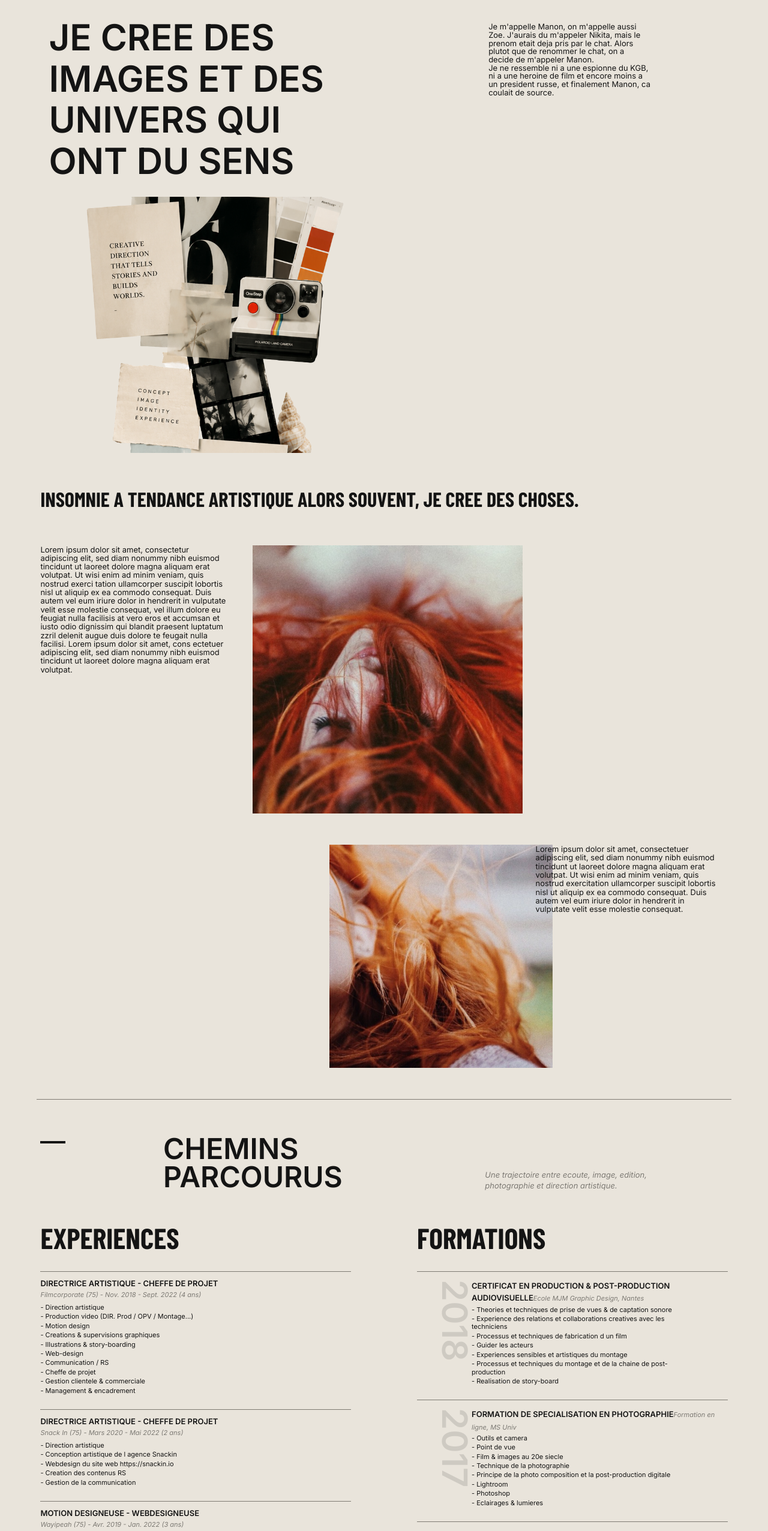
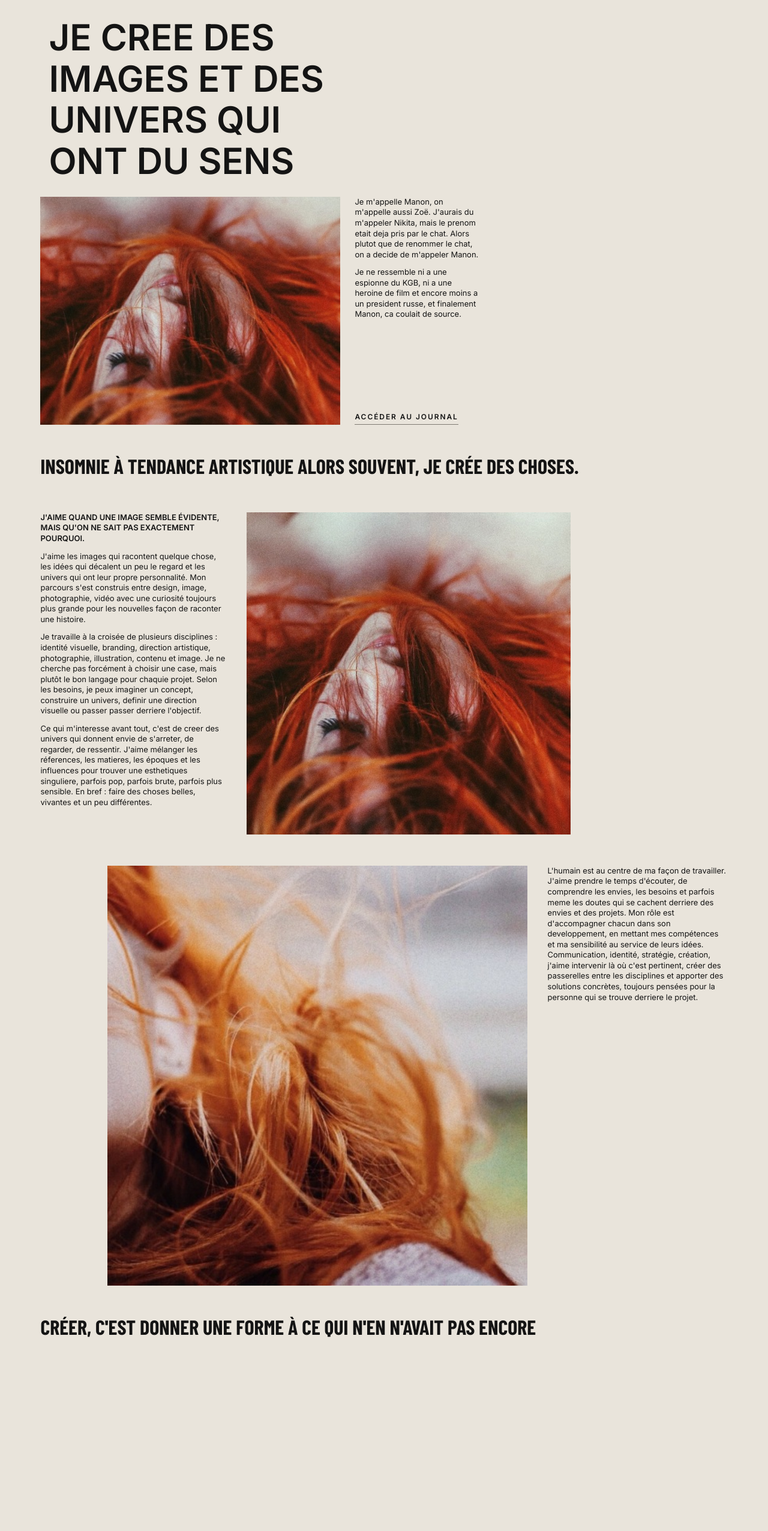
Before and after one commit to fabien-lenoble/seachildoz, a Vue app: page /#/about in a window 1280 px wide. Shown: the part 183-2735 px from the top of the page at 60% size. After the commit the page ends 2544 px from the top, so only its background shows below. Built offline with nearby package versions, Linux system fonts and the light colour scheme; a web font is replaced by a local one.

Commit message:
rework about page

```diff
--- a/src/pages/AboutPage.vue
+++ b/src/pages/AboutPage.vue
@@ -1,24 +1,33 @@
 <template>
   <div class="page-shell about-page">
     <section class="about-intro">
+      <h1>Je cree des<br />images et des<br />univers qui<br />ont du sens</h1>
+    </section>
+
+    <section class="about-section-1">
+      <div class="crop">
+        <img class="about-section-1-image" :src="clientHeroImage" alt="Portrait Manon" />
+      </div>
+      <div class="about-section-1-text-1">
         <div>
-        <h1>Je cree des<br />images et des<br />univers qui<br />ont du sens</h1>
-        <img :src="homePortrait" alt="Portrait Manon" />
-      </div>
-      <aside>
           <p>
-          Je m'appelle Manon, on m'appelle aussi Zoe. J'aurais du m'appeler Nikita, mais le prenom etait deja pris par le chat. Alors plutot que de renommer le chat, on a decide de m'appeler Manon.
+            Je m'appelle Manon, on m'appelle aussi Zoë. J'aurais du m'appeler Nikita, mais le prenom etait deja pris par le chat. Alors plutot que de renommer le chat, on a decide de m'appeler Manon.
           </p>
           <p>
             Je ne ressemble ni a une espionne du KGB, ni a une heroine de film et encore moins a un president russe, et finalement Manon, ca coulait de source.
           </p>
-      </aside>
+        </div>
+        <router-link class="journal-photo-link" to="/journal-photo">accéder au journal</router-link>
+      </div>
     </section>
 
     <section class="about-body">
-      <h2>Insomnie a tendance artistique alors souvent, je cree des choses.</h2>
+      <h2>Insomnie à tendance artistique alors souvent, je crée des choses.</h2>
       <div class="body-grid first">
-        <p>{{ longText }}</p>
+        <div>
+          <p class="bold">J'AIME QUAND UNE IMAGE SEMBLE ÉVIDENTE, MAIS QU'ON NE SAIT PAS EXACTEMENT POURQUOI.</p>
+          <p v-for="part in longText.split('\n')" :key="part">{{ part }}</p>
+        </div>
         <img
           class="about-img-1"
           :src="clientHeroImage"
@@ -33,138 +42,18 @@
         />
         <p>{{ secondText }}</p>
       </div>
-    </section>
-
-    <section class="path-section">
-      <div class="path-heading">
-        <span></span>
-        <h2>Chemins<br />parcourus</h2>
-        <p>Une trajectoire entre ecoute, image, edition, photographie et direction artistique.</p>
-      </div>
-
-      <div class="path-columns">
-        <article class="path-block">
-          <h3>Experiences</h3>
-          <div v-for="experience in experiences" :key="experience.title" class="path-item">
-            <strong>{{ experience.title }}</strong>
-            <small>{{ experience.place }}</small>
-            <ul>
-              <li v-for="mission in experience.missions" :key="mission">{{ mission }}</li>
-            </ul>
-          </div>
-        </article>
-
-        <article class="path-block formations-block">
-          <h3>Formations</h3>
-          <div v-for="formation in formations" :key="formation.year" class="path-item formation-item">
-            <span class="year-mark">{{ formation.year }}</span>
-            <div>
-              <strong>{{ formation.title }}</strong>
-              <small>{{ formation.place }}</small>
-              <ul>
-                <li v-for="skill in formation.skills" :key="skill">{{ skill }}</li>
-              </ul>
-            </div>
-          </div>
-        </article>
-      </div>
+      <h2>Créer, c'est donner une forme à ce qui n'en n'avait pas encore</h2>
     </section>
   </div>
 </template>
 
 <script setup lang="ts">
-import clientHeroImage from '../assets/images/gallery/autoportrait 9.jpeg'
-import clientHeroImage2 from '../assets/images/gallery/cheveux aux vents2.jpeg'
-import { homePortrait } from '../data/portfolio.ts'
+import clientHeroImage from '../assets/images/gallery/autoportrait 9.jpeg';
+import clientHeroImage2 from '../assets/images/gallery/cheveux aux vents2.jpeg';
 
-const longText = 'Lorem ipsum dolor sit amet, consectetur adipiscing elit, sed diam nonummy nibh euismod tincidunt ut laoreet dolore magna aliquam erat volutpat. Ut wisi enim ad minim veniam, quis nostrud exerci tation ullamcorper suscipit lobortis nisl ut aliquip ex ea commodo consequat. Duis autem vel eum iriure dolor in hendrerit in vulputate velit esse molestie consequat, vel illum dolore eu feugiat nulla facilisis at vero eros et accumsan et iusto odio dignissim qui blandit praesent luptatum zzril delenit augue duis dolore te feugait nulla facilisi. Lorem ipsum dolor sit amet, cons ectetuer adipiscing elit, sed diam nonummy nibh euismod tincidunt ut laoreet dolore magna aliquam erat volutpat.'
-const secondText = 'Lorem ipsum dolor sit amet, consectetuer adipiscing elit, sed diam nonummy nibh euismod tincidunt ut laoreet dolore magna aliquam erat volutpat. Ut wisi enim ad minim veniam, quis nostrud exercitation ullamcorper suscipit lobortis nisl ut aliquip ex ea commodo consequat. Duis autem vel eum iriure dolor in hendrerit in vulputate velit esse molestie consequat.'
+const longText = 'J\'aime les images qui racontent quelque chose, les idées qui décalent un peu le regard et les univers qui ont leur propre personnalité. Mon parcours s\'est construis entre design, image, photographie, vidéo avec une curiosité toujours plus grande pour les nouvelles façon de raconter une histoire.\nJe travaille à la croisée de plusieurs disciplines : identité visuelle, branding, direction artistique, photographie, illustration, contenu et image. Je ne cherche pas forcément à choisir une case, mais plutôt le bon langage pour chaquie projet. Selon les besoins, je peux imaginer un concept, construire un univers, definir une direction visuelle ou passer passer derriere l\'objectif.\nCe qui m\'interesse avant tout, c\'est de creer des univers qui donnent envie de s\'arreter, de regarder, de ressentir. J\'aime mélanger les réferences, les matieres, les époques et les influences pour trouver une esthetiques singuliere, parfois pop, parfois brute, parfois plus sensible. En bref : faire des choses belles, vivantes et un peu différentes.'
+const secondText = 'L\'humain est au centre de ma façon de travailler. J\'aime prendre le temps d\'écouter, de comprendre les envies, les besoins et parfois meme les doutes qui se cachent derriere des envies et des projets. Mon rôle est d\'accompagner chacun dans son developpement, en mettant mes compétences et ma sensibilité au service de leurs idées. Communication, identité, stratégie, création, j\'aime intervenir là où c\'est pertinent, créer des passerelles entre les disciplines et apporter des solutions concrètes, toujours pensées pour la personne qui se trouve derriere le projet.'
 
-const experiences = [
-  {
-    title: 'Directrice artistique - cheffe de projet',
-    place: 'Filmcorporate (75) - Nov. 2018 - Sept. 2022 (4 ans)',
-    missions: ['Direction artistique', 'Production video (DIR. Prod / OPV / Montage...)', 'Motion design', 'Creations & supervisions graphiques', 'Illustrations & story-boarding', 'Web-design', 'Communication / RS', 'Cheffe de projet', 'Gestion clientele & commerciale', 'Management & encadrement']
-  },
-  {
-    title: 'Directrice artistique - cheffe de projet',
-    place: 'Snack In (75) - Mars 2020 - Mai 2022 (2 ans)',
-    missions: ['Direction artistique', 'Conception artistique de l agence Snackin', 'Webdesign du site web https://snackin.io', 'Creation des contenus RS', 'Gestion de la communication']
-  },
-  {
-    title: 'Motion designeuse - webdesigneuse',
-    place: 'Wayipeah (75) - Avr. 2019 - Jan. 2022 (3 ans)',
-    missions: ['Direction artistique', 'Creation artistique de l agence', 'Creations & supervisions graphiques (graphisme, maquettes, motion design)', 'Illustrations & story-boarding', 'Cheffe de projet']
-  },
-  {
-    title: 'Directrice artistique - webdesigneuse',
-    place: 'Yamadoo (75) - Fev. 2019 - Decembre 2020 (2 ans)',
-    missions: ['Direction artistique de l agence', 'Creation artistique de l agence', 'Web designeuse (application mobile et site web)', 'Direction communication reseaux sociaux', 'Cheffe de projet']
-  },
-  {
-    title: 'Photographe / videaste',
-    place: 'Seachildoz (44) - Sept. 2016 - Sept. 2020 (4 ans)',
-    missions: ['Expositions & ventes de photos (projets personnels)', 'Shooting pour particuliers ou professionnels (event, concert, entreprises, particuliers...)', 'Realisations de courts-metrages (projets personnels)', 'Realisations de videos pour particuliers et entreprises']
-  },
-  {
-    title: 'Photographe / videaste',
-    place: 'ICAM (44) - Juill. - Aout 2018 (1 mois)',
-    missions: ['Tournages et shooting photo']
-  },
-  {
-    title: 'Cadreuse / chef op',
-    place: 'Sunny Prod - MUM Studio (44) - Avr. - Juil. 2018 (3 mois)',
-    missions: ['Court metrage Sunny', 'Projection festival', 'Prix de l image au festival du court metrage des jeunes a Gonesse en septembre 2018']
-  },
-  {
-    title: 'Monteuse video',
-    place: 'Micellium Production (44) - Fev. - Avr. 2018 (3 mois)',
-    missions: ['Montage videos et habillages graphiques']
-  },
-  {
-    title: 'Professeur artistique',
-    place: 'Nantes Metropoles (44) - Sept. 2016 - Aout 2017 (1 an)',
-    missions: ['Cours de dessin (8-12 ans)', 'Initiation a la photographie numerique et argentique pour les jeunes (7-11 ans)', 'Organisation d une exposition photo (7-11 ans)']
-  },
-  {
-    title: 'Graphiste / maquettiste',
-    place: 'Oxygen RP (44) - Sept. 2015 - Sept. 2016 (1 an)',
-    missions: ['Graphiste et maquettiste']
-  }
-]
-
-const formations = [
-  {
-    year: '2018',
-    title: 'Certificat en production & post-production audiovisuelle',
-    place: 'Ecole MJM Graphic Design, Nantes',
-    skills: ['Theories et techniques de prise de vues & de captation sonore', 'Experience des relations et collaborations creatives avec les techniciens', 'Processus et techniques de fabrication d un film', 'Guider les acteurs', 'Experiences sensibles et artistiques du montage', 'Processus et techniques du montage et de la chaine de post-production', 'Realisation de story-board']
-  },
-  {
-    year: '2017',
-    title: 'Formation de specialisation en photographie',
-    place: 'Formation en ligne, MS Univ',
-    skills: ['Outils et camera', 'Point de vue', 'Film & images au 20e siecle', 'Technique de la photographie', 'Principe de la photo composition et la post-production digitale', 'Lightroom', 'Photoshop', 'Eclairages & lumieres']
-  },
-  {
-    year: '2016',
-    title: 'Diplome certifie de concepteur en design graphique',
-    place: 'Ecole MJM Graphic Design, Nantes',
-    skills: ['Graphisme', 'Illustration', 'Creations / compositions graphiques', 'Retouches photographiques', 'Techniques de dessin', 'InDesign', 'Illustrator', 'Photoshop', 'Dessin', 'Photographie', 'Art digital', 'Web design']
-  },
-  {
-    year: '2015',
-    title: 'Licence de psychologie & de sociologie',
-    place: 'Options : art therapie & psychologie carcerale - Universite Paris 8 (75)',
-    skills: ['Art therapie', 'Psychologie sociale', 'Accompagnement & sensibilisation', 'Observation, identification & diagnostique', 'Ecoute, comprehension & dialogue', 'Collaboration, developpement', 'Redaction d articles', 'Histoire et etude de l art (vecteur de guerison)']
-  },
-  {
-    year: '2012',
-    title: 'Baccalaureat litteraire',
-    place: 'Options : musique & histoire de l art - Lycee Gerard de Nerval (77)',
-    skills: []
-  }
-]
 </script>
 
 <style scoped>
@@ -173,16 +62,13 @@ const formations = [
 }
 
 .about-intro {
-  display: grid;
-  gap: clamp(42px, 8vw, 92px);
-  grid-template-columns: 1.2fr 0.72fr;
-  padding: 48px 20px 54px;
+  padding: 48px 20px 0;
 }
 
 .about-intro h1 {
   font-family: var(--font-poppins);
   font-size: clamp(38px, 4.8vw, 60px);
-  font-weight: 700;
+  font-weight: 800;
   line-height: 1.14;
   margin-bottom: 26px;
   text-transform: uppercase;
@@ -214,18 +100,60 @@ const formations = [
   text-transform: uppercase;
 }
 
+.about-section-1 {
+  display: flex;
+  gap: 24px;
+  justify-content: start;
+  margin-bottom: 52px;
+  padding: 0 6px;
+}
+
+.crop {
+  width: 500px;
+  height: 380px;
+  overflow: hidden;
+}
+
+.crop img {
+  width: 500px;
+  height: 500px;
+  margin: -60px 0 -60px 0;
+}
+.about-section-1-text-1 {
+  display: flex;
+  flex-direction: column;
+  gap: 24px;
+  justify-content: space-between;
+}
+
+.about-section-1-text-1 div {
+  font-size: 13px;
+  max-width: 210px;
+  display: flex;
+  flex-direction: column;
+  gap: 12px;
+}
+
+.journal-photo-link {
+  font-size: 12px;
+  font-weight: 800;
+  text-transform: uppercase;
+  border-bottom: 1px solid var(--color-line);
+  padding-bottom: 4px;
+  margin: 36px auto 0 0;
+  letter-spacing: 0.16em;
+}
+
 .about-body {
   padding: 0 6px;
 }
 
 .about-img-1 {
-  width: 150%;
   max-width: 800px;
 }
 
 .about-img-2 {
-  width: 120%;
-  max-width: 530px;
+  width: 700px;
 }
 
 .path-section {
@@ -349,23 +277,32 @@ const formations = [
   text-transform: uppercase;
 }
 
+.bold {
+  font-weight: 700;
+  text-transform: uppercase;
+}
+
 .body-grid {
+  display: flex;
   align-items: start;
-  display: grid;
   gap: 34px;
-  grid-template-columns: minmax(260px, 320px) minmax(190px, 300px);
   justify-content: start;
   margin-bottom: 52px;
 }
 
+.body-grid.first div {
+  display: flex;
+  flex-direction: column;
+  gap: 12px;
+}
+
 .body-grid.second {
-  grid-template-columns: minmax(240px, 310px) minmax(260px, 320px);
+  display: flex;
   justify-content: end;
 }
 
 .body-grid p {
   font-size: 13px;
-  line-height: 1.1;
   max-width: 310px;
 }
 
```
Lines whose indentation alone changed are shown as unchanged.
